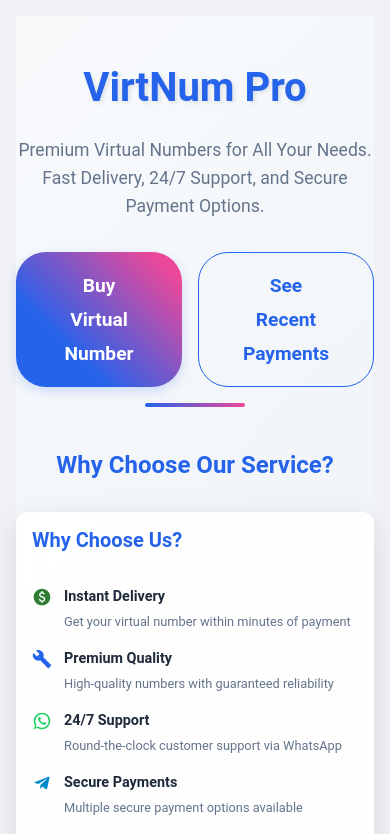
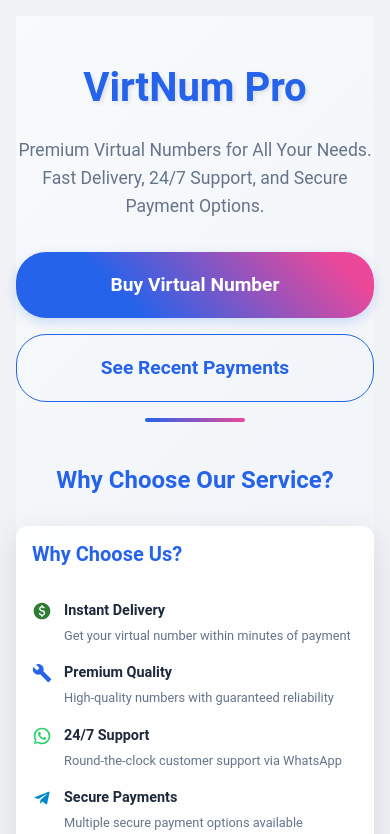
Before and after one commit to badal028/vercel-deploy, a React (Vite) app: page / in a window 390 px wide. Shown: the top 834 px of the page. Built offline with nearby package versions, Linux system fonts and the light colour scheme.

Commit message:
design changes

```diff
--- a/src/App.tsx
+++ b/src/App.tsx
@@ -375,8 +375,9 @@
               >
                 Premium Virtual Numbers for All Your Needs. Fast Delivery, 24/7 Support, and Secure Payment Options.
               </Typography>
-              <Box sx={{ display: 'flex', justifyContent: 'center', gap: 2, mb: 4 }}>
+              <Box sx={{ display: 'flex', justifyContent: 'center',flexWrap:'wrap', gap: 2, mb: 4 }}>
                 <Button
+                  className='buy-button'
                   variant="contained"
                   size="large"
                   onClick={() => navigate('/buy')}
@@ -397,6 +398,7 @@
                   Buy Virtual Number
                 </Button>
                 <Button
+                  className='buy-button'
                   variant="outlined"
                   size="large"
                   onClick={() => navigate('/recent-payments')}
--- a/src/index.css
+++ b/src/index.css
@@ -86,3 +86,8 @@
   font-weight: 700 !important;
   margin-bottom: 2rem !important;
 }
+@media screen and (max-width: 685px) {
+  .buy-button {
+    width: 100%;
+  }
+}
```
Also changed, not shown: src/App.css (line endings or trailing spaces).
